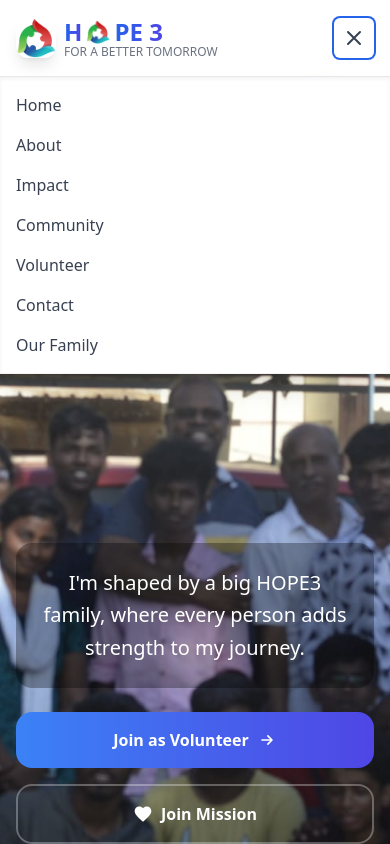
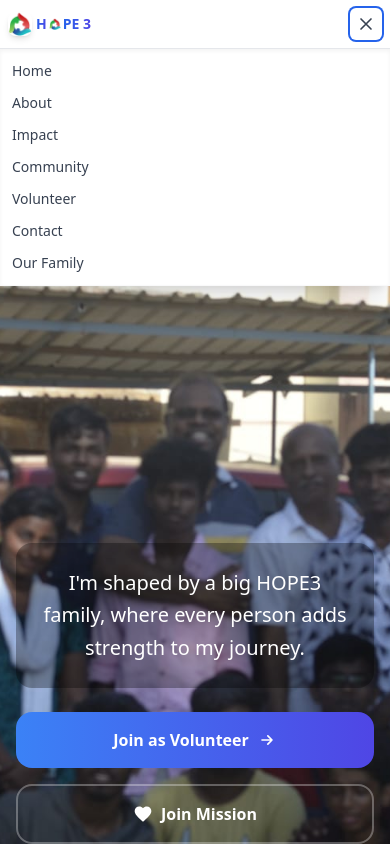
Before and after one commit to sanjeevan43/Hope3-mode, a React (Create React App) app: page / in a window 390 px wide. Both pictures are taken after a click on the button 354 px from the left and 38 px from the top of the page. Shown: the top 844 px of the page. Built offline with nearby package versions, Linux system fonts and the light colour scheme.

Commit message:
Make navbar fully responsive for all screen sizes with comprehensive logo and text scaling

```diff
--- a/src/components/Navbar.jsx
+++ b/src/components/Navbar.jsx
@@ -9,12 +9,12 @@ function Navbar() {
 
   return (
     <nav className="w-full bg-white/95 backdrop-blur-md shadow-xl fixed top-0 left-0 z-30 border-b border-gray-100/50">
-      <div className="max-w-7xl mx-auto flex justify-between items-center p-4 md:px-8">
-        <Link to="/" className="flex items-center space-x-2 text-2xl font-bold text-blue-600 select-none animate-fadeIn hover:scale-105 transition-transform duration-200">
+      <div className="max-w-7xl mx-auto flex justify-between items-center px-2 py-2 xs:px-3 xs:py-3 sm:px-4 sm:py-4 md:px-6 lg:px-8">
+        <Link to="/" className="flex items-center space-x-1 xs:space-x-1.5 sm:space-x-2 text-sm xs:text-base sm:text-lg md:text-xl lg:text-2xl font-bold text-blue-600 select-none animate-fadeIn hover:scale-105 transition-transform duration-200">
           <img
             src={process.env.PUBLIC_URL + '/logo.png'}
             alt="HOPE3 Foundation Logo"
-            className="w-10 h-10 rounded-xl shadow-lg"
+            className="w-6 h-6 xs:w-7 xs:h-7 sm:w-8 sm:h-8 md:w-9 md:h-9 lg:w-10 lg:h-10 rounded-lg sm:rounded-xl shadow-md sm:shadow-lg"
           />
           <div className="flex flex-col">
             <div className="flex items-center">
@@ -22,53 +22,53 @@ function Navbar() {
               <img
                 src={process.env.PUBLIC_URL +'/logo.png'}
                 alt="O"
-                className="w-6 h-6 mx-1"
+                className="w-3 h-3 xs:w-3.5 xs:h-3.5 sm:w-4 sm:h-4 md:w-5 md:h-5 lg:w-6 lg:h-6 mx-0.5 xs:mx-0.5 sm:mx-1"
               />
               <span className="bg-gradient-to-r from-blue-600 to-indigo-600 bg-clip-text text-transparent">PE 3</span>
             </div>
-            <h6 className="text-xs text-gray-500 font-normal -mt-1">FOR A BETTER TOMORROW</h6>
+            <h6 className="text-xs xs:text-xs sm:text-xs text-gray-500 font-normal -mt-0.5 sm:-mt-1 hidden xs:block">FOR A BETTER TOMORROW</h6>
           </div>
         </Link>
-        <ul className="hidden md:flex space-x-8 text-gray-700 font-medium">
+        <ul className="hidden md:flex space-x-2 lg:space-x-4 xl:space-x-6 2xl:space-x-8 text-gray-700 font-medium text-xs md:text-sm lg:text-base xl:text-base">
           <li>
-            <Link to="/" className={`relative px-3 py-2 rounded-lg transition-all duration-300 hover:bg-blue-50 hover:text-blue-600 hover:scale-105 ${isActive('/') ? 'text-blue-600 bg-blue-50 shadow-sm' : ''}`}>
+            <Link to="/" className={`relative px-1.5 md:px-2 lg:px-2.5 xl:px-3 py-1.5 md:py-2 rounded-md lg:rounded-lg transition-all duration-300 hover:bg-blue-50 hover:text-blue-600 hover:scale-105 ${isActive('/') ? 'text-blue-600 bg-blue-50 shadow-sm' : ''}`}>
               Home
               {isActive('/') && <div className="absolute bottom-0 left-1/2 transform -translate-x-1/2 w-1 h-1 bg-blue-600 rounded-full"></div>}
             </Link>
           </li>
           <li>
-            <Link to="/about" className={`relative px-3 py-2 rounded-lg transition-all duration-300 hover:bg-blue-50 hover:text-blue-600 hover:scale-105 ${isActive('/about') ? 'text-blue-600 bg-blue-50 shadow-sm' : ''}`}>
+            <Link to="/about" className={`relative px-1.5 md:px-2 lg:px-2.5 xl:px-3 py-1.5 md:py-2 rounded-md lg:rounded-lg transition-all duration-300 hover:bg-blue-50 hover:text-blue-600 hover:scale-105 ${isActive('/about') ? 'text-blue-600 bg-blue-50 shadow-sm' : ''}`}>
               About
               {isActive('/about') && <div className="absolute bottom-0 left-1/2 transform -translate-x-1/2 w-1 h-1 bg-blue-600 rounded-full"></div>}
             </Link>
           </li>
 
           <li>
-            <Link to="/impact" className={`relative px-3 py-2 rounded-lg transition-all duration-300 hover:bg-blue-50 hover:text-blue-600 hover:scale-105 ${isActive('/impact') ? 'text-blue-600 bg-blue-50 shadow-sm' : ''}`}>
+            <Link to="/impact" className={`relative px-1.5 md:px-2 lg:px-2.5 xl:px-3 py-1.5 md:py-2 rounded-md lg:rounded-lg transition-all duration-300 hover:bg-blue-50 hover:text-blue-600 hover:scale-105 ${isActive('/impact') ? 'text-blue-600 bg-blue-50 shadow-sm' : ''}`}>
               Impact
               {isActive('/impact') && <div className="absolute bottom-0 left-1/2 transform -translate-x-1/2 w-1 h-1 bg-blue-600 rounded-full"></div>}
             </Link>
           </li>
           <li>
-            <Link to="/community" className={`relative px-3 py-2 rounded-lg transition-all duration-300 hover:bg-blue-50 hover:text-blue-600 hover:scale-105 ${isActive('/community') ? 'text-blue-600 bg-blue-50 shadow-sm' : ''}`}>
+            <Link to="/community" className={`relative px-1.5 md:px-2 lg:px-2.5 xl:px-3 py-1.5 md:py-2 rounded-md lg:rounded-lg transition-all duration-300 hover:bg-blue-50 hover:text-blue-600 hover:scale-105 ${isActive('/community') ? 'text-blue-600 bg-blue-50 shadow-sm' : ''}`}>
               Community
               {isActive('/community') && <div className="absolute bottom-0 left-1/2 transform -translate-x-1/2 w-1 h-1 bg-blue-600 rounded-full"></div>}
             </Link>
           </li>
            <li>
-            <Link to="/our-family" className={`relative px-3 py-2 rounded-lg transition-all duration-300 hover:bg-blue-50 hover:text-blue-600 hover:scale-105 ${isActive('/our-family') ? 'text-blue-600 bg-blue-50 shadow-sm' : ''}`}>
+            <Link to="/our-family" className={`relative px-1.5 md:px-2 lg:px-2.5 xl:px-3 py-1.5 md:py-2 rounded-md lg:rounded-lg transition-all duration-300 hover:bg-blue-50 hover:text-blue-600 hover:scale-105 ${isActive('/our-family') ? 'text-blue-600 bg-blue-50 shadow-sm' : ''}`}>
               Our Family
               {isActive('/our-family') && <div className="absolute bottom-0 left-1/2 transform -translate-x-1/2 w-1 h-1 bg-blue-600 rounded-full"></div>}
             </Link>
           </li>
           <li>
-            <Link to="/volunteer" className={`relative px-3 py-2 rounded-lg transition-all duration-300 hover:bg-blue-50 hover:text-blue-600 hover:scale-105 ${isActive('/volunteer') ? 'text-blue-600 bg-blue-50 shadow-sm' : ''}`}>
+            <Link to="/volunteer" className={`relative px-1.5 md:px-2 lg:px-2.5 xl:px-3 py-1.5 md:py-2 rounded-md lg:rounded-lg transition-all duration-300 hover:bg-blue-50 hover:text-blue-600 hover:scale-105 ${isActive('/volunteer') ? 'text-blue-600 bg-blue-50 shadow-sm' : ''}`}>
               Volunteer
               {isActive('/volunteer') && <div className="absolute bottom-0 left-1/2 transform -translate-x-1/2 w-1 h-1 bg-blue-600 rounded-full"></div>}
             </Link>
           </li>
           <li>
-            <Link to="/contact" className={`relative px-3 py-2 rounded-lg transition-all duration-300 hover:bg-blue-50 hover:text-blue-600 hover:scale-105 ${isActive('/contact') ? 'text-blue-600 bg-blue-50 shadow-sm' : ''}`}>
+            <Link to="/contact" className={`relative px-1.5 md:px-2 lg:px-2.5 xl:px-3 py-1.5 md:py-2 rounded-md lg:rounded-lg transition-all duration-300 hover:bg-blue-50 hover:text-blue-600 hover:scale-105 ${isActive('/contact') ? 'text-blue-600 bg-blue-50 shadow-sm' : ''}`}>
               Contact
               {isActive('/contact') && <div className="absolute bottom-0 left-1/2 transform -translate-x-1/2 w-1 h-1 bg-blue-600 rounded-full"></div>}
             </Link>
@@ -76,9 +76,9 @@ function Navbar() {
         </ul>
         <button
           onClick={() => setMenuOpen(!menuOpen)}
-          className="md:hidden p-2 rounded-md focus:outline-none focus:ring-2 focus:ring-blue-600"
+          className="md:hidden p-1.5 sm:p-2 rounded-md focus:outline-none focus:ring-2 focus:ring-blue-600"
         >
-          <svg className="w-6 h-6 text-gray-700" fill="none" stroke="currentColor" strokeWidth="2" viewBox="0 0 24 24">
+          <svg className="w-5 h-5 sm:w-6 sm:h-6 text-gray-700" fill="none" stroke="currentColor" strokeWidth="2" viewBox="0 0 24 24">
             {menuOpen ? (
               <path strokeLinecap="round" strokeLinejoin="round" d="M6 18L18 6M6 6l12 12" />
             ) : (
@@ -89,7 +89,7 @@ function Navbar() {
       </div>
       {menuOpen && (
         <div className="md:hidden bg-white shadow-inner border-t border-gray-200">
-          <ul className="flex flex-col space-y-4 p-4 font-medium text-gray-700">
+          <ul className="flex flex-col space-y-3 sm:space-y-4 p-3 sm:p-4 font-medium text-gray-700 text-sm sm:text-base">
             <li><Link to="/" onClick={() => setMenuOpen(false)} className="block hover:text-blue-600">Home</Link></li>
             <li><Link to="/about" onClick={() => setMenuOpen(false)} className="block hover:text-blue-600">About</Link></li>
 
```
Also changed, not shown: 2 other files (tests, documents, lock files or other folders).
